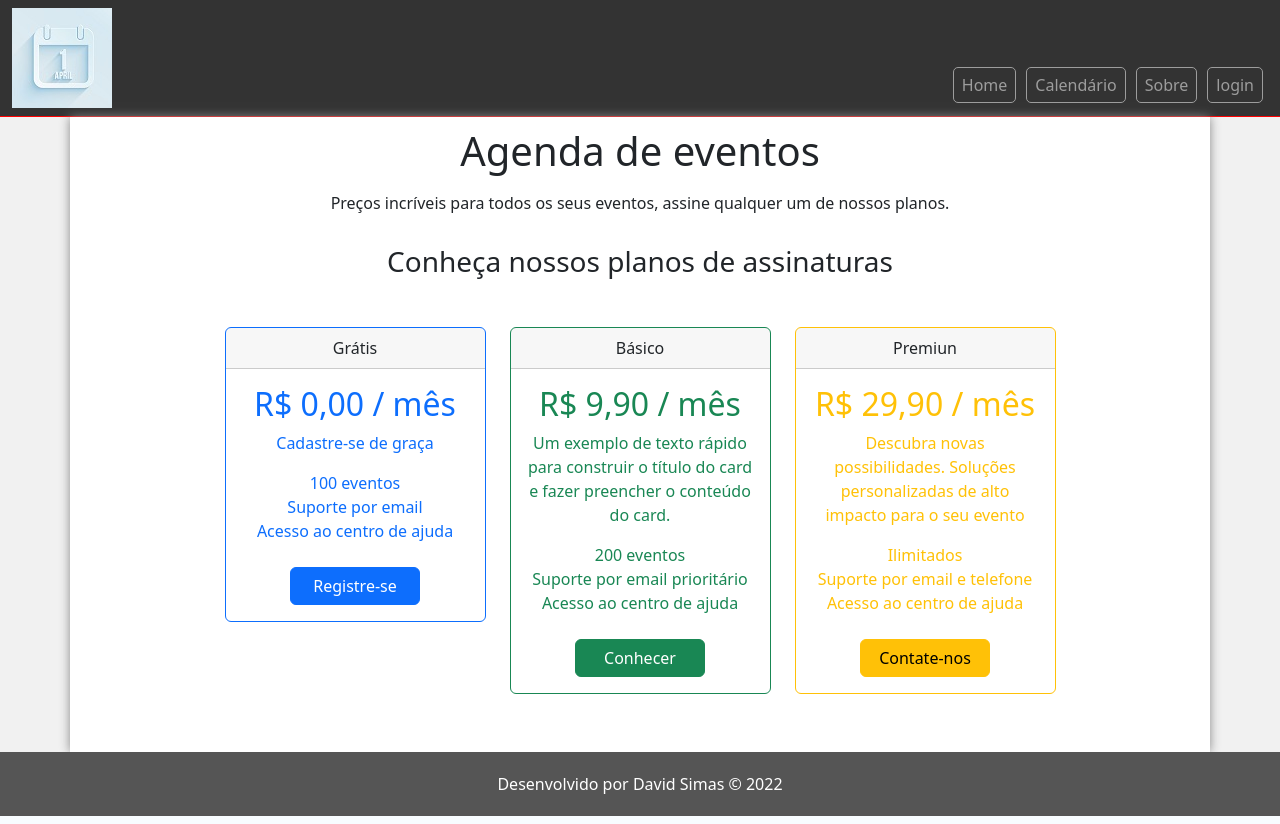
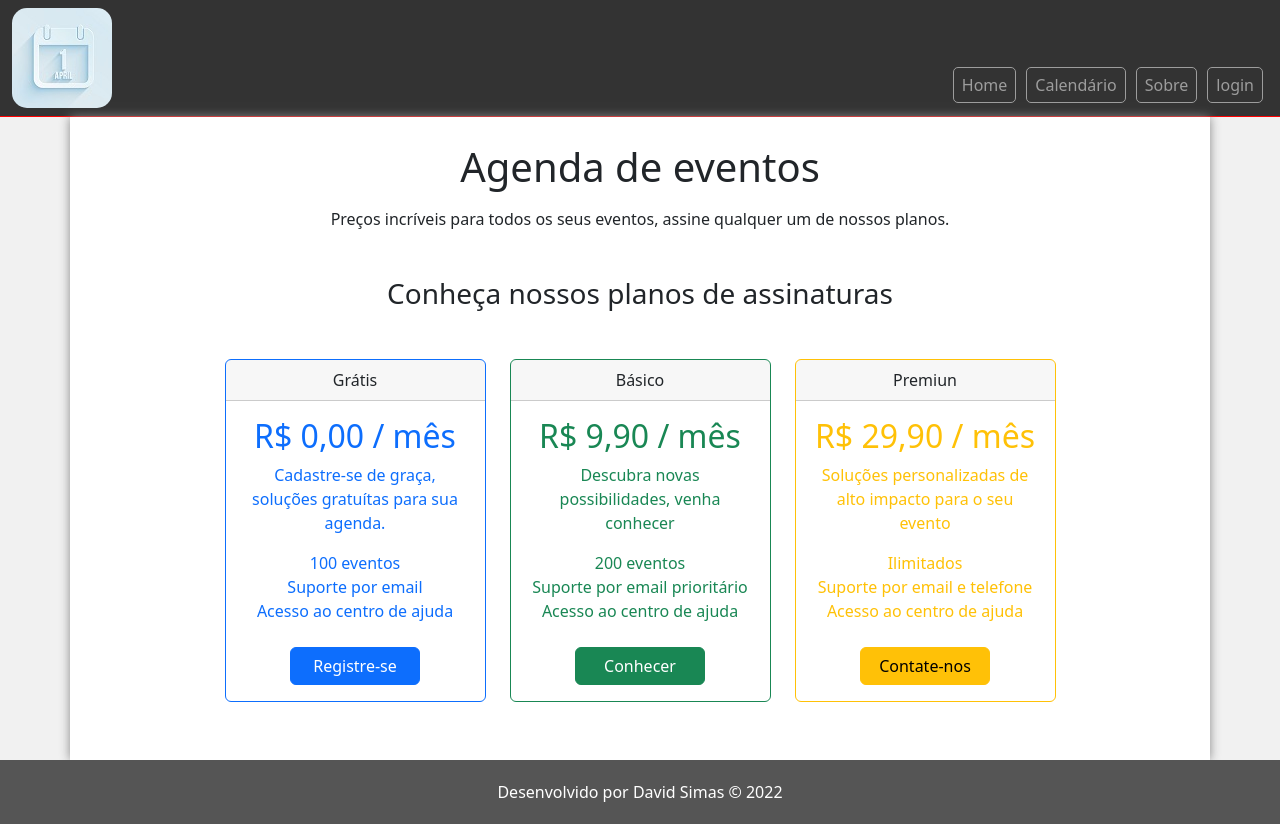
Before and after one commit to FelipeWeiss1992/Agenda, a Flask app: page / in a window 1280 px wide. Run offline with Flask 2, Linux system fonts and the light colour scheme; some libraries are stand-ins or nearby versions.

Commit message:
Trabalhando nos títulos das páginas.

```diff
--- a/app/static/css/style.css
+++ b/app/static/css/style.css
@@ -21,6 +21,11 @@
 
 #logo {
     width: 100px;
+    border-radius: 15px;
+}
+
+#logo:hover {
+    box-shadow: 0px 0px 10px 0px #0d6efd;
 }
 
 .nav-link {
@@ -36,8 +41,8 @@
 
 .nav-item:hover {
     color: #ffffff;
-    border: 1px solid #fff;
-    box-shadow: 0px 0px 10px 0px #fff;
+    border: 1px solid #ffffff;
+    box-shadow: 0px 0px 10px 0px #ffffff;
 }
 
 #oculto {
--- a/app/templates/calendario.html
+++ b/app/templates/calendario.html
@@ -5,8 +5,10 @@
 
     <div class="container" id="conteudo-titulo">
         <div class="text-center">
-            <h2 class="mb-3">Agende seus eventos</h2>
-            <p>Apesar do seu tempo e atenção terem limite, a demanda pelo seu tempo e atenção são infinitas.</p>
+            <h2 class="my-3">Agende seus eventos</h2>
+            <div class="row align-items-center">
+                <p class="col-8">Apesar do seu tempo e atenção terem limite, a demanda pelo seu tempo e atenção são infinitas.</p>
+            </div>
         </div>
     </div><!-- container -->
     <div class="container" id="conteudo-calendario">
--- a/app/templates/editar_evento.html
+++ b/app/templates/editar_evento.html
@@ -5,8 +5,10 @@
 
         <div class="container" id="conteudo-titulo">
             <div class="text-center">
-                <h2 class="mb-3">Editor de eventos</h2>
-                <p>Construa uma tabela de preços para seus potenciais clientes, com esse exemplo Bootstrap. Além do mais, é feito com componentes padrões, utilitários e um pouquinho de customização.</p>
+                <h2 class="my-3">Editor de eventos</h2>
+                <div class="row align-items-center">
+                    <p class="col-8">Precisando reagendar um evento? Faça sem problemas.</p>
+                </div>
             </div>
         </div><!-- container -->
         <div class="container" id="conteudo-editar-evento">
--- a/app/templates/home.html
+++ b/app/templates/home.html
@@ -5,8 +5,10 @@
 
         <div class="container" id="conteudo-titulo">
             <div class="text-center">
-                <h1 class="mb-3">Agenda de eventos</h1>
-                <p>Preços incríveis para todos os seus eventos, assine qualquer um de nossos planos.</p>
+                <h1 class="my-3">Agenda de eventos</h1>
+                <div class="row align-items-center">
+                    <p class="col-8">Preços incríveis para todos os seus eventos, assine qualquer um de nossos planos.</p>
+                </div>
             </div>
         </div><!-- container -->
         <div class="container" id="conteudo-cartao">
@@ -14,12 +16,12 @@
                 <div class="col-12">
                     <h3 class="text-center mb-5">Conheça nossos planos de assinaturas</h3>
                 </div><!-- col-12 -->
-                <div class="col-md-3 mb-5">
+                <div class="col-md-3 mb-3">
                     <div class="card text-center border-primary" id="card-primary">
                         <div class="card-header">Grátis</div>
                         <div class="card-body text-primary">
                             <h2 class="card-title">R$ 0,00 / mês</h2>
-                            <p class="card-text">Cadastre-se de graça</p>
+                            <p class="card-text">Cadastre-se de graça, soluções gratuítas para sua agenda.</p>
                             <ul class="list-unstyled mt-3 mb-4">
                                 <li>100 eventos</li>
                                 <li>Suporte por email</li>
@@ -34,7 +36,7 @@
                         <div class="card-header">Básico</div>
                         <div class="card-body text-success">
                             <h2 class="card-title">R$ 9,90 / mês</h2>
-                            <p class="card-text">Um exemplo de texto rápido para construir o título do card e fazer preencher o conteúdo do card.</p>
+                            <p class="card-text">Descubra novas possibilidades, venha conhecer</p>
                             <ul class="list-unstyled mt-3 mb-4">
                                 <li>200 eventos</li>
                                 <li>Suporte por email prioritário</li>
@@ -49,7 +51,7 @@
                         <div class="card-header">Premiun</div>
                         <div class="card-body text-warning">
                             <h2 class="card-title">R$ 29,90 / mês</h2>
-                            <p class="card-text">Descubra novas possibilidades. Soluções personalizadas de alto impacto para o seu evento</p>
+                            <p class="card-text">Soluções personalizadas de alto impacto para o seu evento</p>
                             <ul class="list-unstyled mt-3 mb-4">
                                 <li>Ilimitados</li>
                                 <li>Suporte por email e telefone</li>
--- a/app/templates/listar_eventos.html
+++ b/app/templates/listar_eventos.html
@@ -5,8 +5,10 @@
 
         <div class="container" id="conteudo-titulo">
             <div class="text-center">
-                <h2 class="mb-3">Sua lista de eventos</h2>
-                <p>Visualise a tabela de eventos para não esquecer de seus compromissos. Além do mais, você pode editá-los ou deletá-los.</p>
+                <h2 class="my-3">Sua lista de eventos</h2>
+                <div class="row align-items-center">
+                    <p class="col-8">Visualise a tabela de eventos para não esquecer de seus compromissos. Além do mais, você pode editá-los ou deletá-los.</p>
+                </div>
             </div>
         </div><!-- container -->
         <div class="container" id="conteudo-lista_eventos">
--- a/app/templates/perfil.html
+++ b/app/templates/perfil.html
@@ -5,8 +5,10 @@
 
         <div class="container" id="conteudo-titulo">
             <div class="text-center">
-                <h2 class="mb-3">Editor de perfil do usuário</h2>
-                <p>Mantenha seu cadastro sempre atualizado. Além do mais, voçê pode remover seu perfil de usuário.</p>
+                <h2 class="my-3">Editor de perfil do usuário</h2>
+                <div class="row align-items-center">
+                    <p class="col-8">Mantenha seu cadastro sempre atualizado. Além do mais, voçê pode remover seu perfil de usuário.</p>
+                </div>
             </div>
         </div><!-- container -->
         <div class="container" id="conteudo-perfil">
```
Also changed, not shown: app/templates/evento.html (+5 -2 lines), app/templates/registro.html (+7 -3 lines), app/templates/sobre.html (+9 -3 lines).
